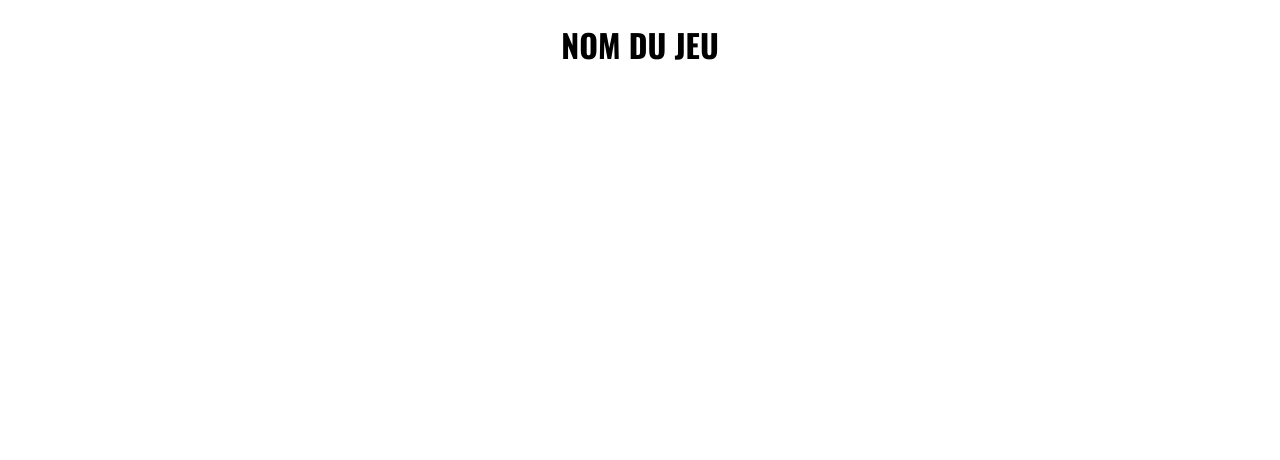
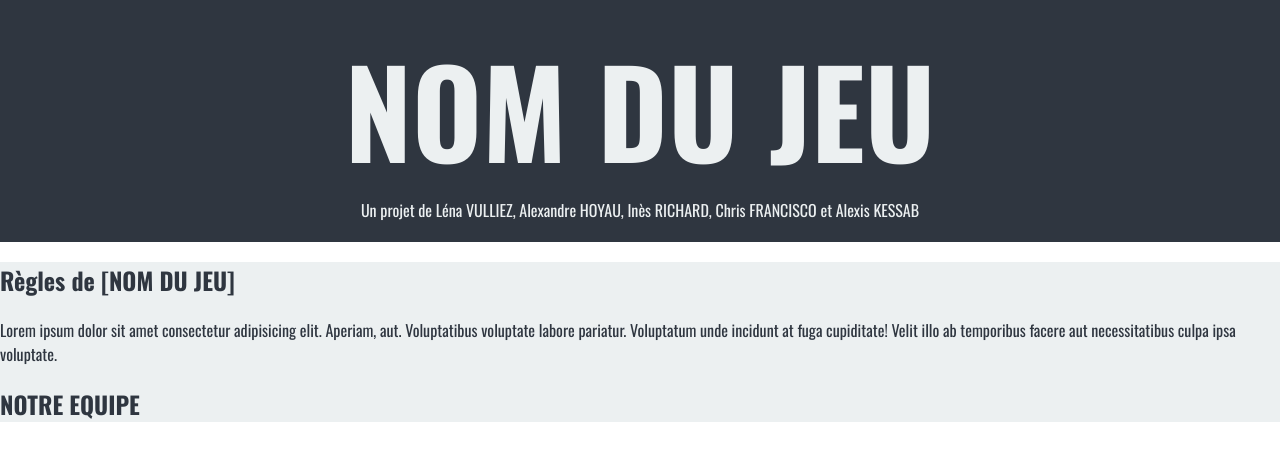
Before and after one commit to Chriiiiiss/He-Click, a plain HTML site: page index.html in a window 1280 px wide. Drawn offline with nearby package versions, Linux system fonts and the light colour scheme.

Commit message:
nomenclature improvement- main page

```diff
--- a/index.html
+++ b/index.html
@@ -11,15 +11,32 @@
         <div class="header">
 
             <h1>NOM DU JEU</h1>
+            <span class="by">Un projet de Léna VULLIEZ, Alexandre HOYAU, Inès RICHARD, Chris FRANCISCO et Alexis KESSAB</span>
 
         </div>
-    <!-- TEAM PRESENTATION -->
+
+        <div class="main">
 
         <!-- GAME RULES -->
+            <div class="rules">
+                <h2>Règles de [NOM DU JEU]</h2>
+                <div class="text-rules">
+                    Lorem ipsum dolor sit amet consectetur adipisicing elit. Aperiam, aut. Voluptatibus voluptate labore pariatur. Voluptatum unde incidunt at fuga cupiditate! Velit illo ab temporibus facere aut necessitatibus culpa ipsa voluptate.
+                </div>
+            </div>
 
-    <!-- BUTON PLAY -->
+        <!-- PLAY -->
+            <div class="play"></div>
+
+
+        <!-- TEAM PRESENTATION -->
+            <div class="team">
+                <h2>NOTRE EQUIPE</h2>
+                <div class="text-team"></div>
+            </div>
+
 
         <!-- ADD EASTER EGG FOR HETIC -->
-
+        </div>
     </body>
 </html>
--- a/main.css
+++ b/main.css
@@ -1,11 +1,39 @@
 html{
     font-family: 'Oswald', sans-serif;
-    background-color : #ffffff;
 }
+
+body{
+    margin: 0;
+}
+
+/* MAIN COLOR 1 : #2f3640 */
+/* MAIN COLOR 2 : #ecf0f1 */
 
 
 /* HEADER */
 
 .header{
     text-align: center;
+    background: #2f3640;
+    color : #ecf0f1;
+    padding: 20px;
 }
+
+h1{
+    font-size: 120px;
+    margin: 0;
+}
+
+.by{
+    font-size: 16px;
+}
+
+/* MAIN */
+
+.main{
+    background: #ecf0f1;
+    color: #2f3640;
+}
+
+
+/* FOOTER */
```
Lines whose indentation alone changed are shown as unchanged.
